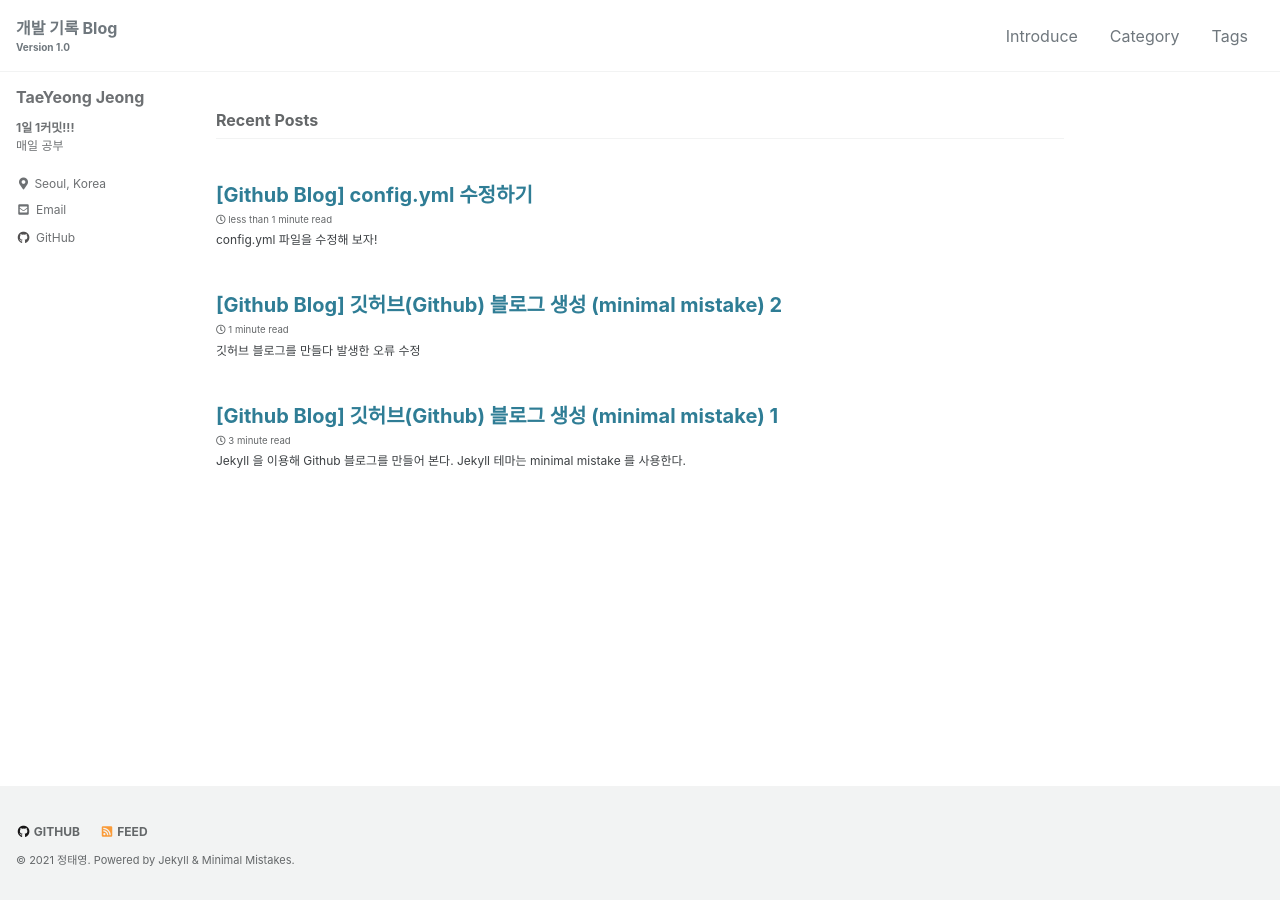
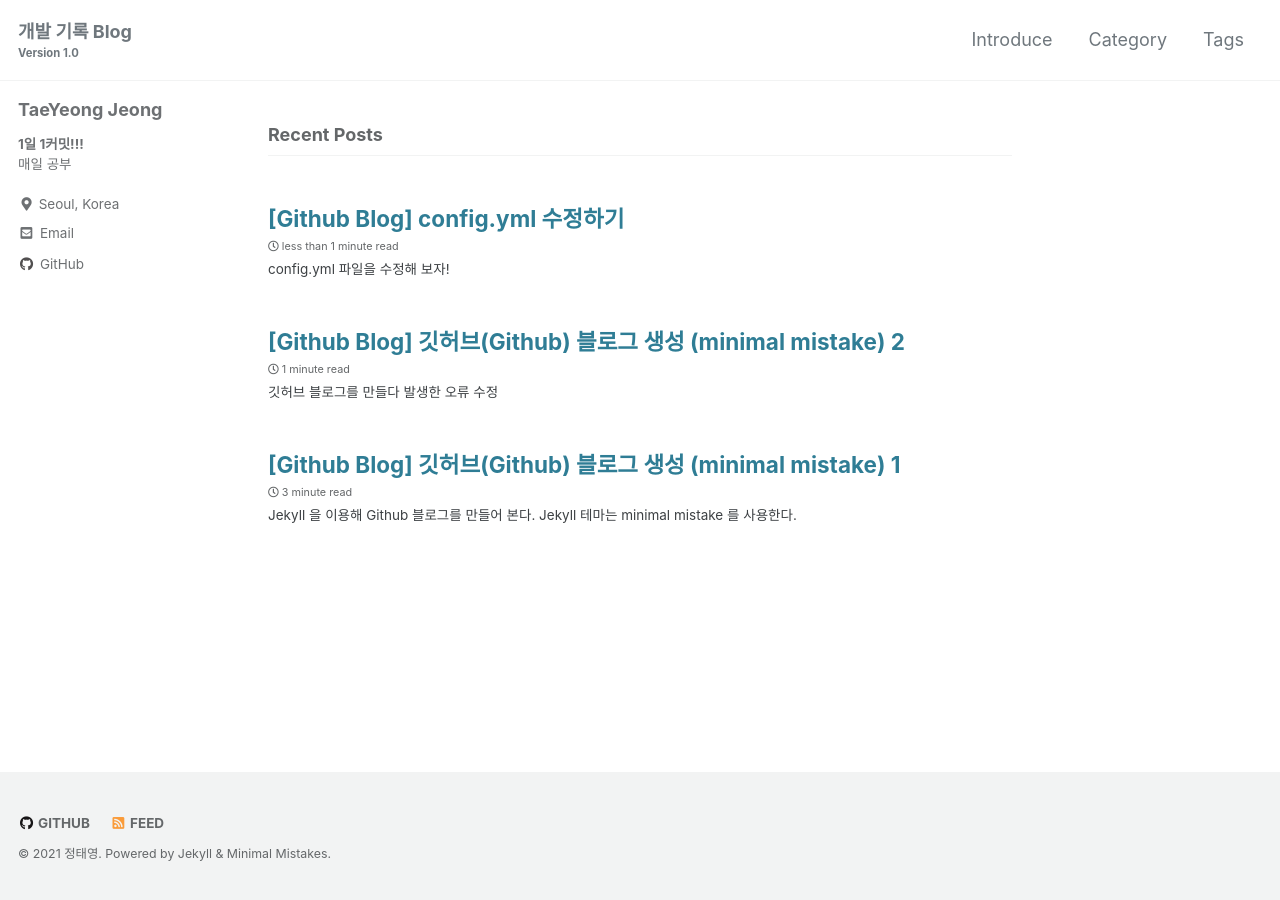
Before and after one commit to dev-taeyeong/test-blog, a Jekyll site: the page built from index.html, in a window 1280 px wide. Built offline with Jekyll 4.4.1, drawn with Linux system fonts in a browser that asks for light colours; cached includes are drawn as plain includes; the list of posts is cut into pages by our own code.

Commit message:
폰트 사이즈 조절

```diff
--- a/_sass/minimal-mistakes/_reset.scss
+++ b/_sass/minimal-mistakes/_reset.scss
@@ -21,7 +21,7 @@
   }
 
   @include breakpoint($x-large) {
-    font-size: 16px; // Default 22px;
+    font-size: 18px; // Default 22px;
   }
 
   -webkit-text-size-adjust: 100%;
--- a/_sass/minimal-mistakes/_variables.scss
+++ b/_sass/minimal-mistakes/_variables.scss
@@ -155,9 +155,9 @@
    Grid
    ========================================================================== */
 
-$right-sidebar-width-narrow: 100px !default; // default 200px
-$right-sidebar-width: 200px !default; // default 300px
-$right-sidebar-width-wide: 250px !default; // default 400px
+$right-sidebar-width-narrow: 200px !default; // default 200px
+$right-sidebar-width: 250px !default; // default 300px
+$right-sidebar-width-wide: 300px !default; // default 400px
 
 /*
    Other
```
